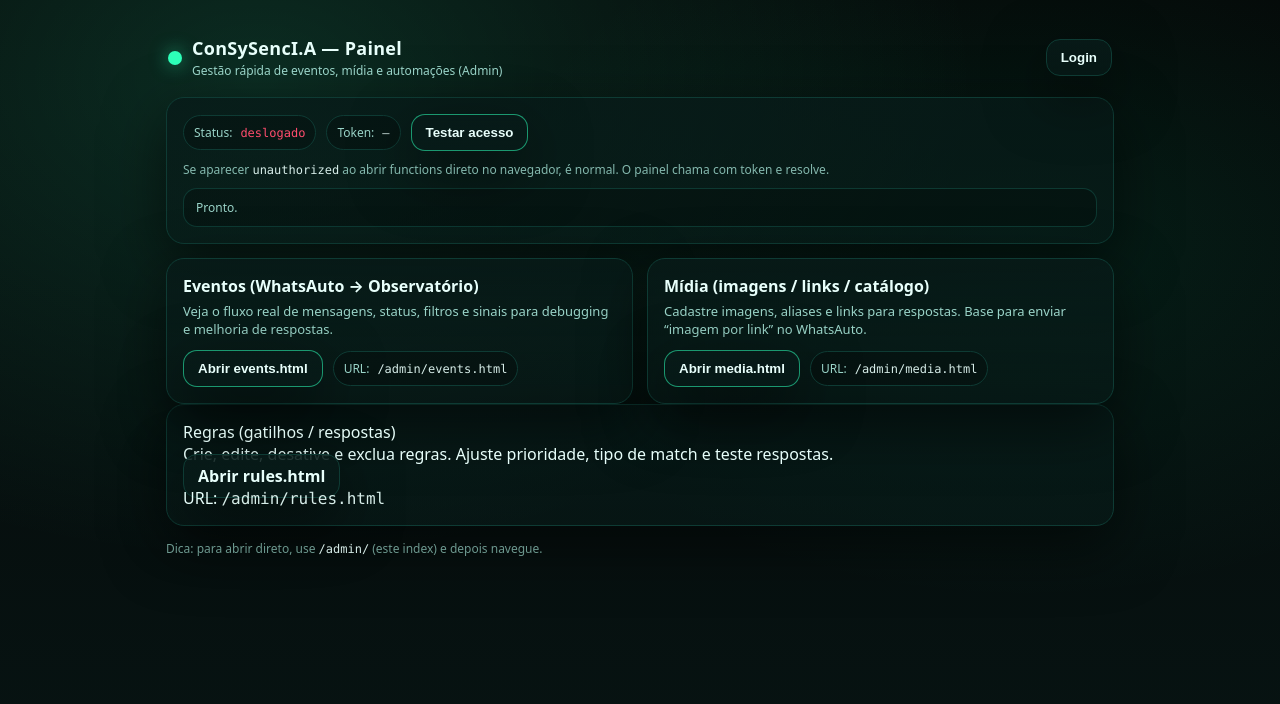
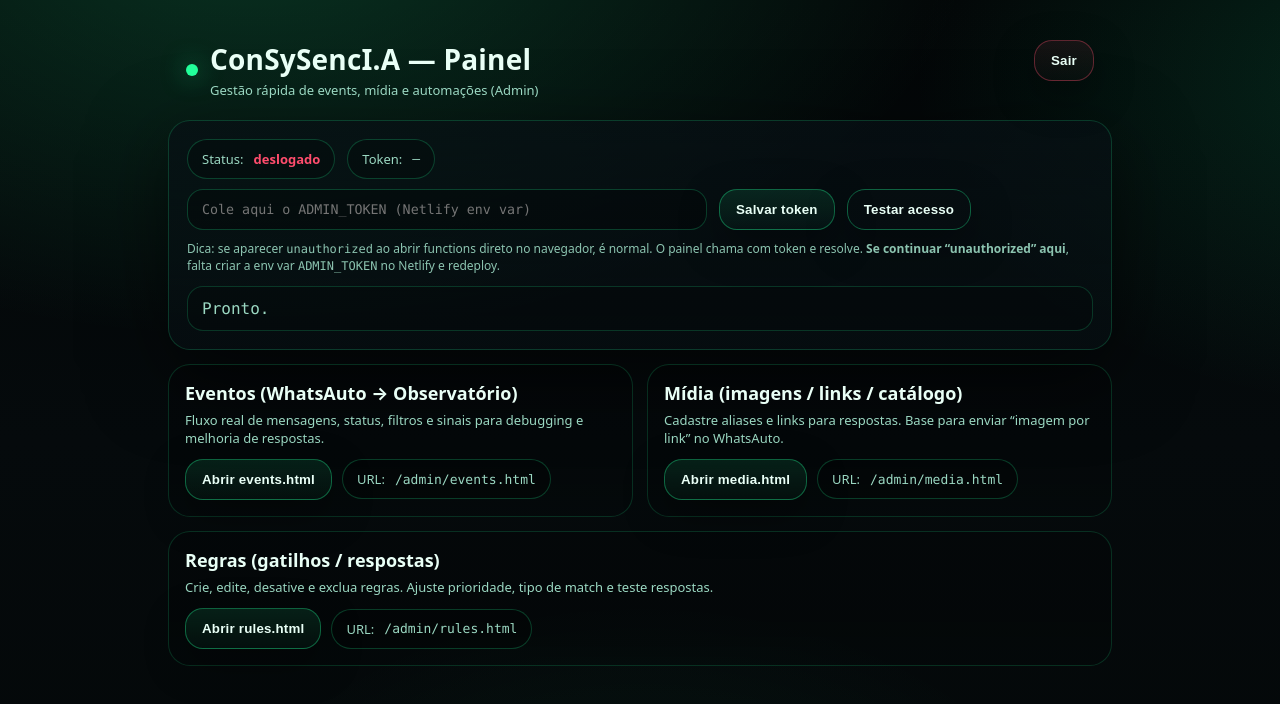
Before and after one commit to gigapeutas/consysencia-core, a website: page admin/index.html in a window 1280 px wide. Drawn offline with Linux system fonts and the light colour scheme.

Commit message:
Update index.html

```diff
--- a/admin/index.html
+++ b/admin/index.html
@@ -1,128 +1,86 @@
 <!doctype html>
 <html lang="pt-br">
 <head>
-  <meta charset="utf-8"/>
-  <meta name="viewport" content="width=device-width,initial-scale=1"/>
-  <title>ConSySencI.A — Painel</title>
+  <meta charset="utf-8" />
+  <meta name="viewport" content="width=device-width,initial-scale=1" />
+  <title>ConSySencI.A — Painel (Admin)</title>
+  <meta name="robots" content="noindex,nofollow" />
   <style>
     :root{
-      --bg0:#050707; --bg1:#071413; --card:#071a18cc;
-      --line:#0e3b34; --txt:#e8fffb; --mut:#9ad4c8;
-      --neon:#2dffb8; --neon2:#00d08a; --danger:#ff4d6d; --warn:#ffd166;
-      --shadow: 0 20px 60px rgba(0,0,0,.55);
-      --radius: 18px;
-      --mono: ui-monospace, SFMono-Regular, Menlo, Monaco, Consolas, "Liberation Mono", "Courier New", monospace;
-      --sans: ui-sans-serif, system-ui, -apple-system, Segoe UI, Roboto, Helvetica, Arial;
+      --bg:#05080a; --card:#071014cc; --line:#0f2a22; --txt:#e9fff6; --mut:#9bd8c2;
+      --g:#22ff9a; --g2:#0fe28a; --bad:#ff4d6d; --warn:#ffd166;
+      --shadow: 0 24px 80px rgba(0,0,0,.55);
+      --r:22px;
     }
     *{box-sizing:border-box}
     body{
-      margin:0; font-family:var(--sans); color:var(--txt);
+      margin:0; color:var(--txt); font-family: ui-sans-serif, system-ui, -apple-system, Segoe UI, Roboto, Arial;
       background:
-        radial-gradient(1200px 800px at 20% 10%, rgba(45,255,184,.15), transparent 60%),
-        radial-gradient(900px 600px at 80% 30%, rgba(0,208,138,.10), transparent 60%),
-        linear-gradient(180deg, var(--bg0), var(--bg1));
+        radial-gradient(1200px 700px at 20% -10%, rgba(34,255,154,.18), transparent 60%),
+        radial-gradient(900px 600px at 110% 10%, rgba(15,226,138,.14), transparent 55%),
+        radial-gradient(800px 600px at 50% 120%, rgba(34,255,154,.08), transparent 60%),
+        linear-gradient(180deg, #030607, #050a0c 55%, #040809);
       min-height:100vh;
     }
-    .wrap{max-width:980px; margin:0 auto; padding:26px 16px 60px;}
+    .wrap{max-width:980px;margin:0 auto;padding:22px 18px 70px}
     .top{
-      display:flex; align-items:center; justify-content:space-between; gap:12px;
-      padding:10px 2px 18px;
+      display:flex; align-items:flex-start; justify-content:space-between; gap:14px;
+      padding:18px 18px 10px;
     }
-    .brand{
-      display:flex; align-items:center; gap:10px;
+    .brand{display:flex; gap:12px; align-items:center}
+    .dot{width:12px;height:12px;border-radius:999px;background:var(--g); box-shadow: 0 0 24px rgba(34,255,154,.55)}
+    h1{margin:0;font-size:28px;letter-spacing:.2px}
+    .sub{margin-top:4px;color:var(--mut);font-size:13px;line-height:1.35}
+    .btn{
+      appearance:none;border:1px solid rgba(34,255,154,.35); background:linear-gradient(180deg, rgba(34,255,154,.10), rgba(34,255,154,.03));
+      color:var(--txt); padding:12px 16px; border-radius:18px; cursor:pointer;
+      box-shadow: 0 14px 40px rgba(0,0,0,.35);
+      font-weight:650; letter-spacing:.2px;
     }
-    .dot{width:14px; height:14px; border-radius:50%; background:var(--neon); box-shadow:0 0 18px rgba(45,255,184,.55);}
-    h1{margin:0; font-size:18px; letter-spacing:.3px}
-    .sub{margin:2px 0 0; color:var(--mut); font-size:12px}
-    .actions{display:flex; gap:10px; align-items:center}
-    .btn{
-      border:1px solid var(--line);
-      background: linear-gradient(180deg, rgba(7,26,24,.9), rgba(7,26,24,.65));
-      color:var(--txt);
-      padding:10px 14px;
-      border-radius:14px;
-      cursor:pointer;
-      box-shadow: var(--shadow);
-      transition:.15s transform, .15s border-color;
-      font-weight:700;
-    }
-    .btn:hover{transform:translateY(-1px); border-color: rgba(45,255,184,.55);}
-    .btn.primary{border-color: rgba(45,255,184,.55)}
-    .btn.danger{border-color: rgba(255,77,109,.55)}
-    .grid{
-      display:grid;
-      grid-template-columns: repeat(2, minmax(0,1fr));
-      gap:14px;
-      margin-top:14px;
-    }
-    @media(max-width:720px){ .grid{grid-template-columns:1fr;} }
-    .card{
-      border:1px solid var(--line);
-      background: linear-gradient(180deg, rgba(7,26,24,.82), rgba(7,26,24,.55));
-      border-radius: var(--radius);
-      padding:16px;
+    .btn:hover{border-color:rgba(34,255,154,.6)}
+    .btn.ghost{background:transparent}
+    .btn.bad{border-color:rgba(255,77,109,.35); background:linear-gradient(180deg, rgba(255,77,109,.08), rgba(255,77,109,.02))}
+    .panel{
+      margin-top:10px; padding:18px; border-radius:var(--r); border:1px solid rgba(34,255,154,.18);
+      background: linear-gradient(180deg, rgba(7,16,20,.78), rgba(7,16,20,.52));
       box-shadow: var(--shadow);
     }
-    .card h2{margin:0 0 6px; font-size:16px}
-    .card p{margin:0 0 12px; color:var(--mut); font-size:13px; line-height:1.35}
-    .mono{font-family:var(--mono); color:rgba(232,255,251,.92)}
-    .row{display:flex; gap:10px; align-items:center; flex-wrap:wrap}
+    .row{display:flex; gap:12px; flex-wrap:wrap; align-items:center}
     .pill{
-      display:inline-flex; align-items:center; gap:8px;
-      border:1px solid var(--line);
-      padding:8px 10px; border-radius:999px;
-      color:var(--mut); font-size:12px;
-      background: rgba(0,0,0,.25);
+      display:inline-flex; gap:10px; align-items:center;
+      padding:10px 14px; border-radius:999px; border:1px solid rgba(34,255,154,.22);
+      background: rgba(0,0,0,.22); color:var(--mut); font-size:13px;
     }
-    .ok{color: var(--neon)}
-    .bad{color: var(--danger)}
-    .hint{color:rgba(154,212,200,.85); font-size:12px; margin-top:10px}
-    .footer{margin-top:14px; color:rgba(154,212,200,.7); font-size:12px}
-    a{color:var(--neon); text-decoration:none}
-    a:hover{text-decoration:underline}
-
-    /* modal */
-    .modal{
-      position:fixed; inset:0;
-      background: rgba(0,0,0,.58);
-      display:none;
-      align-items:center; justify-content:center;
-      padding:18px;
+    .mono{font-family: ui-monospace, SFMono-Regular, Menlo, Monaco, Consolas, "Liberation Mono", monospace}
+    .grid{display:grid; grid-template-columns: repeat(12, 1fr); gap:14px; margin-top:14px}
+    .card{
+      grid-column: span 12;
+      padding:16px; border-radius:var(--r); border:1px solid rgba(34,255,154,.16);
+      background: linear-gradient(180deg, rgba(0,0,0,.18), rgba(0,0,0,.08));
     }
-    .modal.on{display:flex}
-    .box{
-      width:min(520px, 100%);
-      border:1px solid rgba(45,255,184,.25);
-      border-radius: 20px;
-      background: linear-gradient(180deg, rgba(5,10,10,.95), rgba(7,26,24,.88));
-      box-shadow: 0 30px 100px rgba(0,0,0,.65);
-      padding:16px;
+    .card h2{margin:0 0 6px;font-size:18px}
+    .desc{color:var(--mut); font-size:13px; line-height:1.4}
+    .card .actions{margin-top:12px; display:flex; gap:10px; flex-wrap:wrap; align-items:center}
+    .small{font-size:12px;color:rgba(155,216,194,.9)}
+    .msg{
+      margin-top:12px; padding:12px 14px; border-radius:16px; border:1px solid rgba(34,255,154,.18);
+      background: rgba(0,0,0,.20); color:var(--mut); min-height:44px;
+      overflow:auto;
     }
-    .box h3{margin:0 0 8px; font-size:16px}
-    .box p{margin:0 0 14px; color:var(--mut); font-size:13px}
-    .field{display:flex; flex-direction:column; gap:6px; margin-bottom:10px}
-    label{font-size:12px; color:rgba(154,212,200,.85)}
-    input{
-      width:100%;
-      border:1px solid rgba(14,59,52,.95);
+    .danger{color:var(--bad)}
+    .ok{color:var(--g)}
+    .input{
+      width: min(520px, 100%);
+      padding:12px 14px;
+      border-radius:16px;
+      border:1px solid rgba(34,255,154,.22);
       background: rgba(0,0,0,.28);
       color:var(--txt);
-      padding:12px 12px;
-      border-radius:14px;
       outline:none;
-      font-family:var(--mono);
     }
-    input:focus{border-color: rgba(45,255,184,.55)}
-    .msg{
-      margin-top:10px;
-      padding:10px 12px;
-      border-radius:14px;
-      border:1px solid rgba(14,59,52,.95);
-      background: rgba(0,0,0,.22);
-      color: var(--mut);
-      font-size:12px;
-      min-height: 38px;
-      white-space:pre-wrap;
+    .input:focus{border-color:rgba(34,255,154,.55)}
+    @media (min-width: 860px){
+      .card.span6{grid-column: span 6;}
     }
   </style>
 </head>
@@ -133,167 +91,131 @@
         <div class="dot"></div>
         <div>
           <h1>ConSySencI.A — Painel</h1>
-          <div class="sub">Gestão rápida de eventos, mídia e automações (Admin)</div>
+          <div class="sub">Gestão rápida de events, mídia e automações (Admin)</div>
         </div>
       </div>
-      <div class="actions">
-        <button class="btn" id="btnLogin">Login</button>
-        <button class="btn danger" id="btnLogout" style="display:none">Sair</button>
-      </div>
+      <button class="btn bad" id="logoutBtn">Sair</button>
     </div>
 
-    <div class="card">
+    <div class="panel">
+      <div class="row" style="margin-bottom:10px">
+        <span class="pill">Status: <b id="statusTxt" class="ok">deslogado</b></span>
+        <span class="pill">Token: <span id="tokenPreview" class="mono">—</span></span>
+      </div>
+
       <div class="row">
-        <div class="pill">Status: <span id="st" class="mono">—</span></div>
-        <div class="pill">Token: <span id="tok" class="mono">—</span></div>
-        <button class="btn primary" id="btnPing">Testar acesso</button>
+        <input class="input mono" id="tokenInput" placeholder="Cole aqui o ADMIN_TOKEN (Netlify env var)" />
+        <button class="btn" id="saveBtn">Salvar token</button>
+        <button class="btn ghost" id="testBtn">Testar acesso</button>
       </div>
-      <div class="hint">
-        Se aparecer <span class="mono">unauthorized</span> ao abrir functions direto no navegador, é normal.
-        O painel chama com token e resolve.
+
+      <div class="small" style="margin-top:10px">
+        Dica: se aparecer <span class="mono">unauthorized</span> ao abrir functions direto no navegador, é normal.
+        O painel chama com token e resolve. <b>Se continuar “unauthorized” aqui</b>, falta criar a env var <span class="mono">ADMIN_TOKEN</span> no Netlify e redeploy.
       </div>
-      <div class="msg" id="out">Pronto.</div>
+
+      <div class="msg mono" id="out">Pronto.</div>
     </div>
 
     <div class="grid">
-      <div class="card">
+      <div class="card span6">
         <h2>Eventos (WhatsAuto → Observatório)</h2>
-        <p>Veja o fluxo real de mensagens, status, filtros e sinais para debugging e melhoria de respostas.</p>
-        <div class="row">
-          <button class="btn primary" onclick="openPage('events.html')">Abrir events.html</button>
+        <div class="desc">Fluxo real de mensagens, status, filtros e sinais para debugging e melhoria de respostas.</div>
+        <div class="actions">
+          <button class="btn" onclick="openPage('events.html')">Abrir events.html</button>
           <span class="pill">URL: <span class="mono">/admin/events.html</span></span>
         </div>
       </div>
 
-      <div class="card">
+      <div class="card span6">
         <h2>Mídia (imagens / links / catálogo)</h2>
-        <p>Cadastre imagens, aliases e links para respostas. Base para enviar “imagem por link” no WhatsAuto.</p>
-        <div class="row">
-          <button class="btn primary" onclick="openPage('media.html')">Abrir media.html</button>
+        <div class="desc">Cadastre aliases e links para respostas. Base para enviar “imagem por link” no WhatsAuto.</div>
+        <div class="actions">
+          <button class="btn" onclick="openPage('media.html')">Abrir media.html</button>
           <span class="pill">URL: <span class="mono">/admin/media.html</span></span>
         </div>
       </div>
-    </div>
 
-    <div class="card">
-  <div class="title">Regras (gatilhos / respostas)</div>
-  <div class="desc">
-    Crie, edite, desative e exclua regras. Ajuste prioridade, tipo de match e teste respostas.
-  </div>
-
-  <a class="btn" href="/admin/rules.html">Abrir rules.html</a>
-
-  <div class="mini">URL: <span class="mono">/admin/rules.html</span></div>
-    </div>
-
-
-    <div class="footer">
-      Dica: para abrir direto, use <span class="mono">/admin/</span> (este index) e depois navegue.
-    </div>
-  </div>
-
-  <!-- Modal Login -->
-  <div class="modal" id="modal">
-    <div class="box">
-      <h3>Login do Painel</h3>
-      <p>Autenticação do Admin (não é o token do WhatsAuto). Esse login gera um token de sessão.</p>
-      <div class="field">
-        <label>Login</label>
-        <input id="login" placeholder="Consysencia" autocomplete="username"/>
+      <div class="card span12">
+        <h2>Regras (gatilhos / respostas)</h2>
+        <div class="desc">Crie, edite, desative e exclua regras. Ajuste prioridade, tipo de match e teste respostas.</div>
+        <div class="actions">
+          <button class="btn" onclick="openPage('rules.html')">Abrir rules.html</button>
+          <span class="pill">URL: <span class="mono">/admin/rules.html</span></span>
+        </div>
       </div>
-      <div class="field">
-        <label>Senha</label>
-        <input id="senha" type="password" placeholder="••••••" autocomplete="current-password"/>
-      </div>
-      <div class="row">
-        <button class="btn primary" id="doLogin">Entrar</button>
-        <button class="btn" id="close">Cancelar</button>
-      </div>
-      <div class="msg" id="msg">—</div>
     </div>
   </div>
 
 <script>
-  const LS = {
-    token: "csy_admin_token_v1"
+  const LS_KEY = "CONSYSENCIA_ADMIN_TOKEN_V1";
+
+  function maskToken(t){
+    if(!t) return "—";
+    const s = String(t);
+    if(s.length <= 8) return s;
+    return s.slice(0,4) + "…" + s.slice(-4);
+  }
+
+  function setStatus(){
+    const t = localStorage.getItem(LS_KEY) || "";
+    document.getElementById("tokenPreview").textContent = maskToken(t);
+    document.getElementById("statusTxt").textContent = t ? "logado" : "deslogado";
+    document.getElementById("statusTxt").className = t ? "ok" : "danger";
+    document.getElementById("tokenInput").value = t;
+  }
+
+  function out(msg, ok=true){
+    const el = document.getElementById("out");
+    el.textContent = msg;
+    el.className = "msg mono " + (ok ? "" : "danger");
+  }
+
+  function openPage(p){ location.href = p; }
+
+  async function api(path, body){
+    const token = (localStorage.getItem(LS_KEY) || "").trim();
+    const res = await fetch(path, {
+      method: "POST",
+      headers: {
+        "content-type":"application/json",
+        "authorization": token ? `Bearer ${token}` : ""
+      },
+      body: JSON.stringify(body || {})
+    });
+    const txt = await res.text();
+    let j=null;
+    try{ j = JSON.parse(txt); } catch(e){ j = { ok:false, error:"non_json", details: txt.slice(0,500) }; }
+    return { ok: res.ok, status: res.status, j };
+  }
+
+  async function testAccess(){
+    out("Testando…");
+    const r = await api("/.netlify/functions/events_list", { limit: 5, offset: 0 });
+    if(r.ok && r.j && r.j.ok){
+      out("Acesso OK ✅ Functions respondendo. Você está pronto para operar o painel.");
+    } else {
+      out("Falha ❌ " + JSON.stringify(r.j), false);
+    }
+  }
+
+  document.getElementById("saveBtn").onclick = () => {
+    const t = (document.getElementById("tokenInput").value || "").trim();
+    if(!t){ localStorage.removeItem(LS_KEY); setStatus(); out("Token removido."); return; }
+    localStorage.setItem(LS_KEY, t);
+    setStatus();
+    out("Token salvo. Agora clique em “Testar acesso”.");
   };
 
-  function setStatus(text, ok){
-    const st = document.getElementById("st");
-    st.textContent = text;
-    st.className = "mono " + (ok ? "ok" : "bad");
-  }
-  function setTokenLabel(){
-    const t = localStorage.getItem(LS.token);
-    document.getElementById("tok").textContent = t ? (t.slice(0,12)+"…") : "—";
-    document.getElementById("btnLogout").style.display = t ? "" : "none";
-    document.getElementById("btnLogin").style.display = t ? "none" : "";
-  }
-  function log(x){
-    document.getElementById("out").textContent = typeof x === "string" ? x : JSON.stringify(x, null, 2);
-  }
+  document.getElementById("testBtn").onclick = testAccess;
 
-  async function api(path, {method="GET", body=null}={}){
-    const token = localStorage.getItem(LS.token);
-    const headers = { "Content-Type": "application/json" };
-    if(token) headers["Authorization"] = "Bearer " + token;
-    const res = await fetch(path, { method, headers, body: body ? JSON.stringify(body) : null });
-    const txt = await res.text();
-    let j = null;
-    try{ j = JSON.parse(txt); }catch(e){}
-    return { ok: res.ok, status: res.status, text: txt, j };
-  }
-
-  function openPage(file){
-    const token = localStorage.getItem(LS.token);
-    if(!token){
-      alert("Faça login primeiro.");
-      return;
-    }
-    location.href = file;
-  }
-
-  // Modal controls
-  const modal = document.getElementById("modal");
-  const msg = document.getElementById("msg");
-  function openModal(){ modal.classList.add("on"); msg.textContent="—"; }
-  function closeModal(){ modal.classList.remove("on"); }
-  document.getElementById("btnLogin").onclick = openModal;
-  document.getElementById("close").onclick = closeModal;
-
-  document.getElementById("btnLogout").onclick = () => {
-    localStorage.removeItem(LS.token);
-    setTokenLabel();
-    setStatus("deslogado", false);
-    log("Token removido.");
+  document.getElementById("logoutBtn").onclick = () => {
+    localStorage.removeItem(LS_KEY);
+    setStatus();
+    out("Deslogado.");
   };
 
-  document.getElementById("doLogin").onclick = async () => {
-    msg.textContent = "Autenticando...";
-    const login = document.getElementById("login").value.trim();
-    const senha = document.getElementById("senha").value.trim();
-    const out = await api("/.netlify/functions/admin_login", { method:"POST", body:{ login, senha }});
-    if(!out.ok || !out.j || !out.j.ok){
-      msg.textContent = (out.j && out.j.error) ? out.j.error : ("Falha: "+out.status);
-      return;
-    }
-    localStorage.setItem(LS.token, out.j.token);
-    setTokenLabel();
-    setStatus("logado", true);
-    log(out.j);
-    closeModal();
-  };
-
-  document.getElementById("btnPing").onclick = async () => {
-    const out = await api("/.netlify/functions/media_list", { method:"GET" });
-    if(out.ok) setStatus("ok", true); else setStatus("falha", false);
-    log(out.j || out.text);
-  };
-
-  // init
-  setTokenLabel();
-  const has = !!localStorage.getItem(LS.token);
-  setStatus(has ? "logado" : "deslogado", has);
+  setStatus();
 </script>
 </body>
 </html>
```
